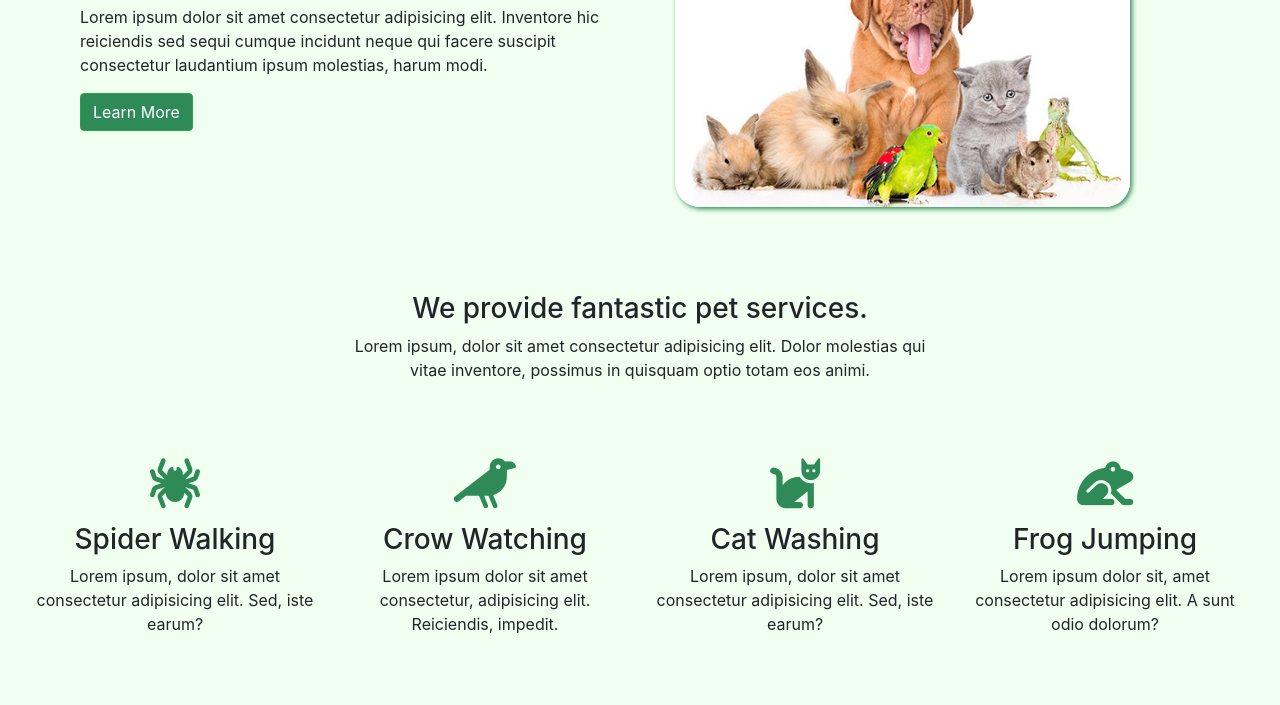
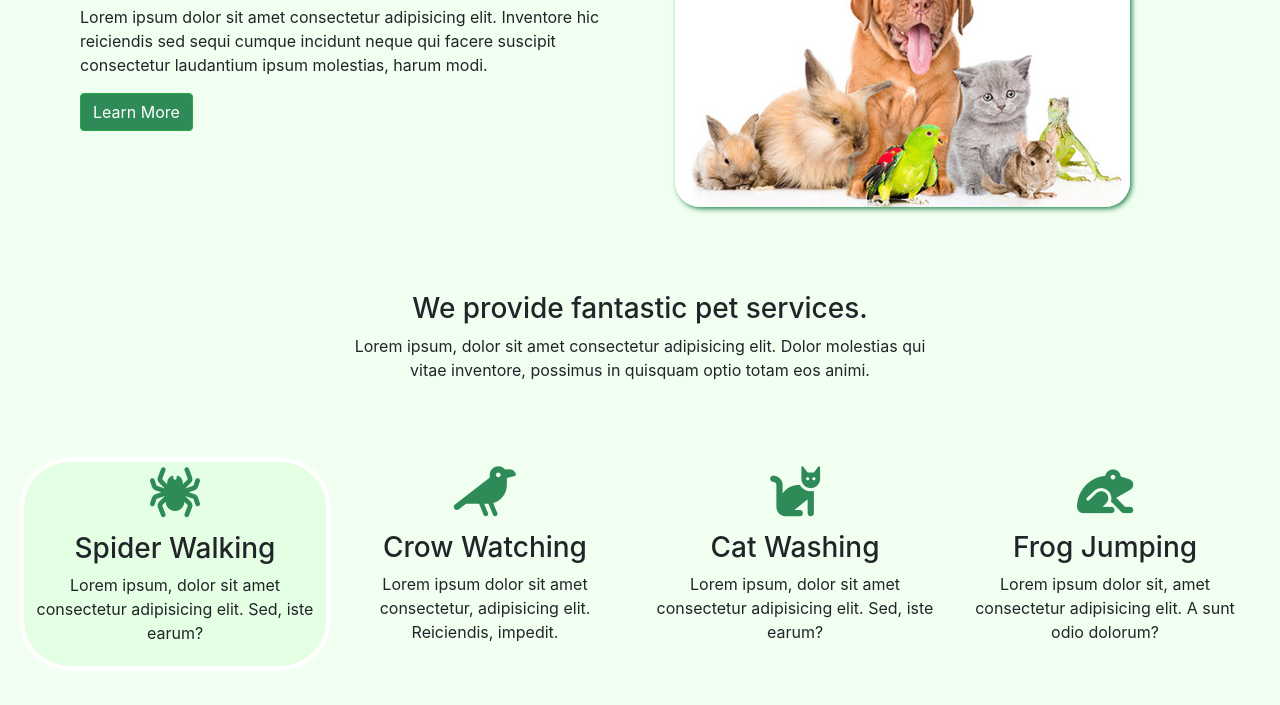
Before and after one commit to kmjax/bootstrap-proj-01, a plain HTML site: page index.html in a window 1280 px wide. In both pictures the pointer is over the element 175 px from the left and 768 px from the top of the page. Shown: the part 214-919 px from the top of the page. Drawn offline with nearby package versions, Linux system fonts and the light colour scheme.

Commit message:
COMPLETED. Implemented hover effect over service items

```diff
--- a/css/styles.css
+++ b/css/styles.css
@@ -8,10 +8,10 @@ body {
 }
 
 #top-area {
+  display: flex;
+  justify-content: space-between;
   margin-top: 30px;
   padding: 10px;
-  display: flex;
-  justify-content: space-between;
 }
 
 #learn-more-btn {
@@ -21,14 +21,14 @@ body {
 #pet-image {
   border-radius: 25px;
   box-shadow: 2px 2px 5px seagreen;
+  height: 300px;
   margin-left: 20px;
-  height: 300px;
 }
 
 #middle-area {
+  margin-bottom: 50px;
+  margin-top: 75px;
   text-align: center;
-  margin-top: 75px;
-  margin-bottom: 50px;
 }
 
 #bottom-area {
@@ -40,7 +40,17 @@ body {
 .bottom-box {
   display: flex;
   flex-direction: column;
+  padding-top: 8px;
   text-align: center;
+}
+
+.bottom-box:hover {
+  background-color: #e4ffe4;
+  border: 4px solid white;
+  border-radius: 50px;
+  box-shadow: 0px 0px 6px white;
+  cursor: pointer;
+  padding: 5px;
 }
 
 .pet-icon {
```
Also changed, not shown: index.html (+1 -0 lines), 1 other file.
